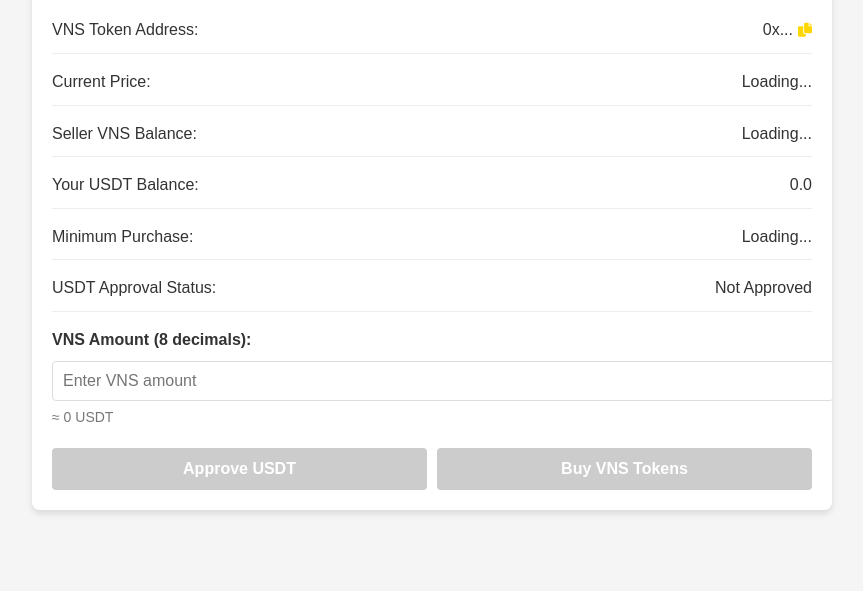
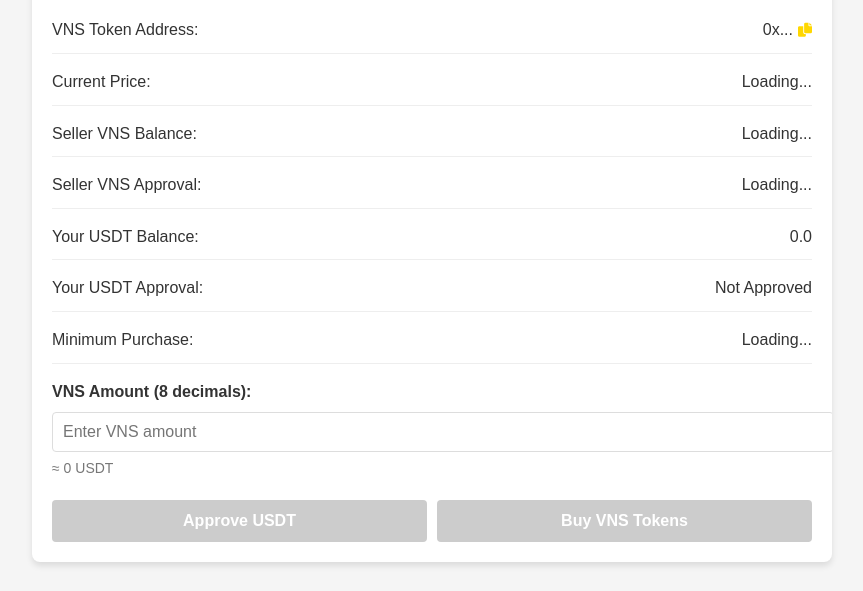
Before and after one commit to VNSERVICES26/vnspsaletestnet, a plain HTML site: page index.html in a window 1280 px wide. Shown: the part 209-800 px from the top of the page, without its empty margins (208-1071 px from the left). Drawn offline with Linux system fonts and the light colour scheme; a script that the page names is missing.

Commit message:
Update index.html

```diff
--- a/index.html
+++ b/index.html
@@ -4,9 +4,9 @@
     <meta charset="UTF-8">
     <meta name="viewport" content="width=device-width, initial-scale=1.0">
     <title>VNS Presale</title>
+    <link rel="stylesheet" href="https://cdnjs.cloudflare.com/ajax/libs/font-awesome/6.0.0-beta3/css/all.min.css">
     <link rel="stylesheet" href="style.css">
-    <link rel="stylesheet" href="https://cdnjs.cloudflare.com/ajax/libs/font-awesome/6.0.0-beta3/css/all.min.css">
-    <link rel="icon" href="data:,"> <!-- Favicon 404 error fix -->
+    <link rel="icon" href="data:,"> <!-- Favicon error fix -->
 </head>
 <body>
     <div class="container">
@@ -36,21 +36,25 @@
                     <span id="seller-balance">Loading...</span>
                 </div>
                 <div class="info-row">
+                    <span>Seller VNS Approval:</span>
+                    <span id="seller-approval">Loading...</span>
+                </div>
+                <div class="info-row">
                     <span>Your USDT Balance:</span>
                     <span id="usdt-balance">0.0</span>
+                </div>
+                <div class="info-row">
+                    <span>Your USDT Approval:</span>
+                    <span id="usdt-approval">Not Approved</span>
                 </div>
                 <div class="info-row">
                     <span>Minimum Purchase:</span>
                     <span id="min-purchase">Loading...</span>
                 </div>
-                <div class="info-row">
-                    <span>USDT Approval Status:</span>
-                    <span id="approval-status">Not Approved</span>
-                </div>
 
                 <div class="input-group">
                     <label for="vns-amount">VNS Amount (8 decimals):</label>
-                    <input type="number" id="vns-amount" placeholder="Enter VNS amount">
+                    <input type="number" id="vns-amount" placeholder="Enter VNS amount" min="0" step="0.00000001">
                     <div class="input-hint">≈ <span id="usdt-equivalent">0</span> USDT</div>
                 </div>
 
```
